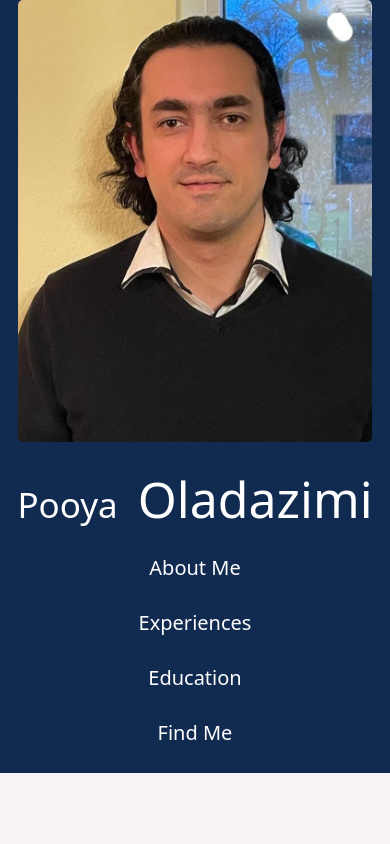
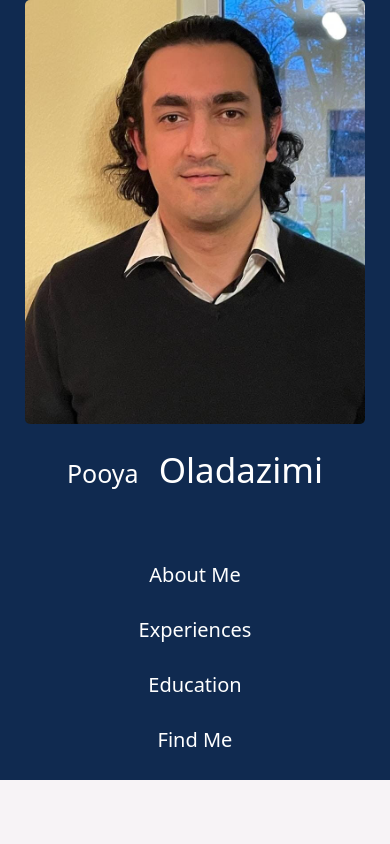
Before and after one commit to Pooya-Oladazimi/my-personal-site, a React (Create React App) app: page /about in a window 390 px wide. Shown: the top 844 px of the page. Built offline with nearby package versions, Linux system fonts and the light colour scheme.

Commit message:
fixed the issue with smart phone screen

```diff
--- a/src/components/Panel.jsx
+++ b/src/components/Panel.jsx
@@ -8,13 +8,15 @@ export function panel(menuHandler){
         <Grid container>
             <Grid item xs={12} id="image-section">
                 <img src={Pic} className="img-rounded" alt="my Pic"  id="my-image" />
-                <div className='header-name'>
+                <div className='row header-name'>
+                    <div className='col-sm-12'>
                         <span id="first-name-text-header" >
                             Pooya
                         </span>
                         <span id="last-name-text-header">
                             Oladazimi
                         </span>
+                    </div>
                 </div>
             </Grid>
             <Grid item xs={12} id="menu-section">
--- a/src/styles/home.css
+++ b/src/styles/home.css
@@ -159,7 +159,24 @@ body{
     min-height: 50px;
 }
 
-@media only screen and (max-width: 1025px) {
+
+
+@media only screen and (max-width: 1281px) and (min-width: 1026px) {
+    .header-name{
+        font-size: 35px;
+        margin-top: 20px;
+    }
+    #first-name-text-header{
+        margin-right: 20px;
+        font-size: 25px;
+    }
+    #image-section{
+        margin-bottom: 100px;
+    }
+}
+
+
+@media only screen and (max-width: 1025px) and (min-width: 901px) {
     .container-fluid{
         min-height: 70vh;
     }
@@ -169,4 +186,52 @@ body{
     #footer{
         min-height: 30vh;
     }
+    .header-name{
+        font-size: 30px;
+        margin-top: 20px;
+    }
+    #first-name-text-header{
+        margin-right: 20px;
+        font-size: 20px;
+    }
+    #image-section{
+        margin-bottom: 100px;
+    }
 }
+
+@media only screen and (max-width: 900px) and (min-width: 501px){
+    .container-fluid{
+        min-height: 70vh;
+    }
+    .upper-part{
+        min-height: 70vh;
+    }
+    #footer{
+        min-height: 30vh;
+    }
+    .header-name{
+        font-size: 25px;
+        margin-top: 20px;
+    }
+    #first-name-text-header{
+        margin-right: 20px;
+        font-size: 15px;
+    }
+    #image-section{
+        margin-bottom: 100px;
+    }
+}
+
+@media only screen and (max-width: 500px){
+    .header-name{
+        font-size: 35px;
+        margin-top: 20px;
+    }
+    #first-name-text-header{
+        margin-right: 20px;
+        font-size: 25px;
+    }
+    #image-section{
+        margin-bottom: 30px;
+    }
+}
```
Lines whose indentation alone changed are shown as unchanged.
